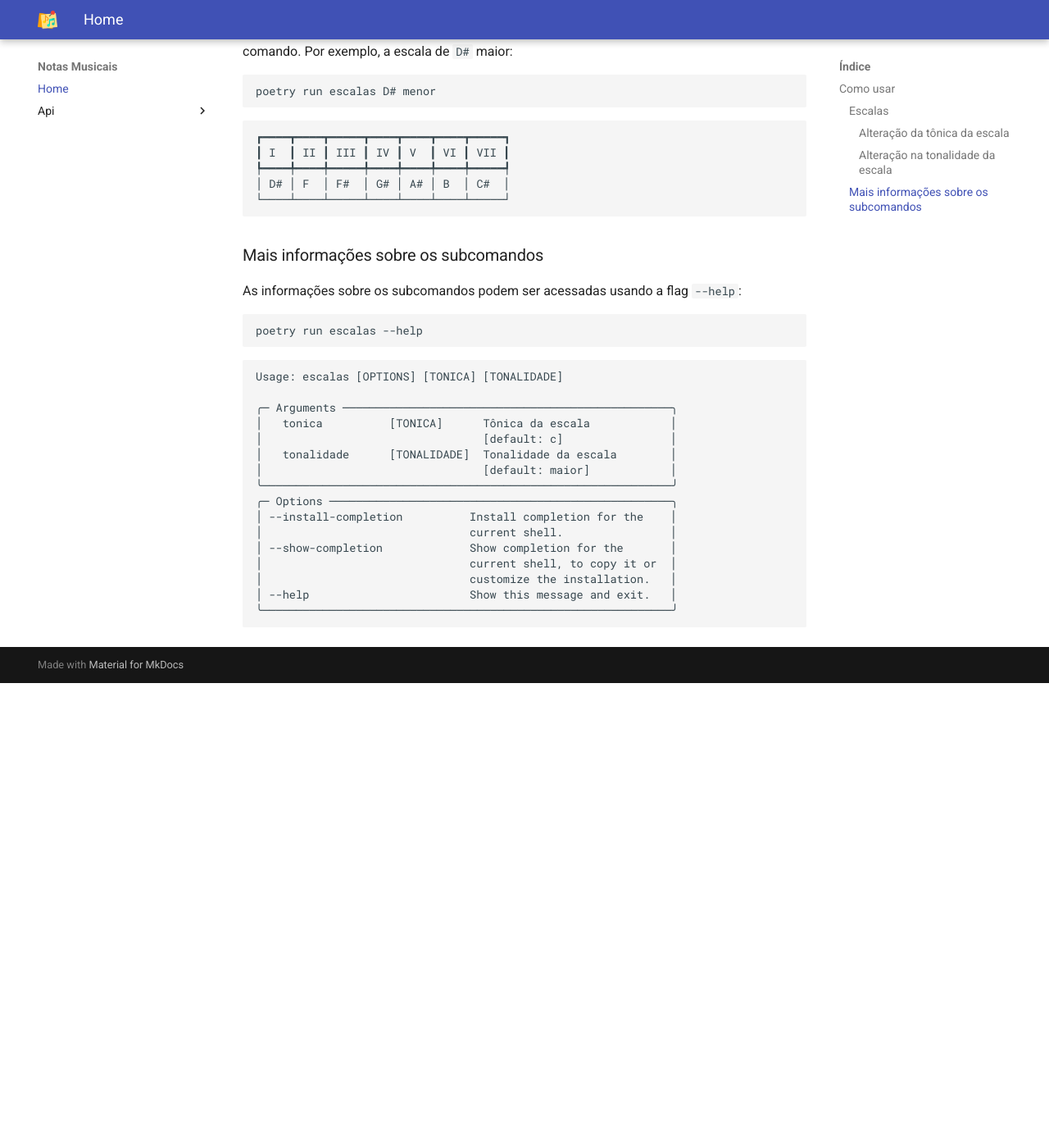
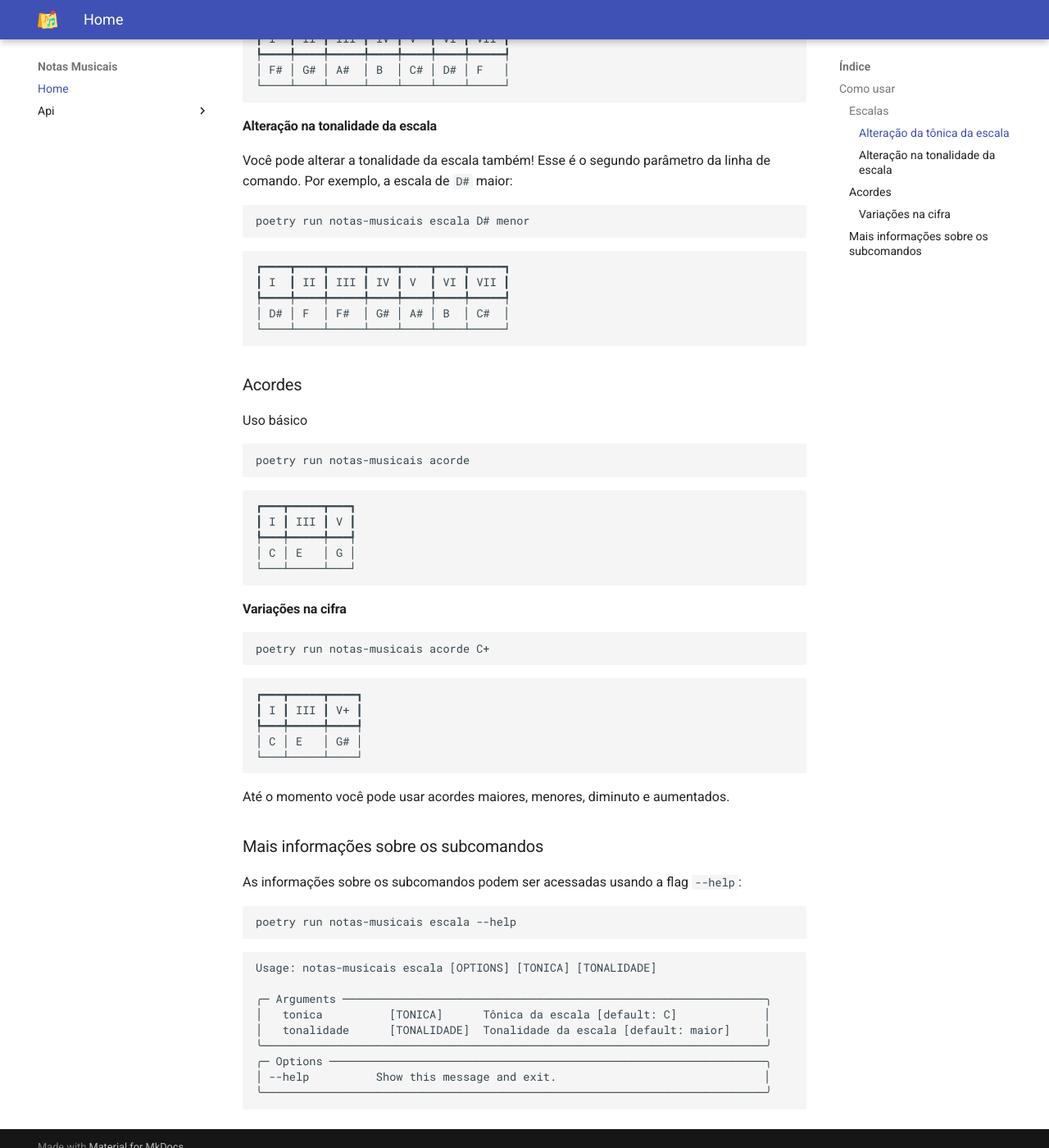
Before and after one commit to leonardojacomussi/notas-musicais, an MkDocs documentation site: the page built from docs/index.md, in a window 1280 px wide and 1400 px high, scrolled down 1236 px. Shown: the whole window at 82% size. Built offline with MkDocs 1.6.1 and Material for MkDocs 9.7.7, drawn with Linux system fonts in a browser that asks for light colours; before the commit the page ends 2069 px from its top, so only the background shows below that; some of the changed text lies outside the part shown.

Commit message:
docs: add chords to the docs

````diff
--- a/docs/index.md
+++ b/docs/index.md
@@ -1,6 +1,10 @@
 ![Logo do projeto](assets/logo.webp){width="300" .center}
 
 # Notas Musicais
+
+Notas musicais é um CLI para ajudar na formação de escalas, acordes e campos harmônicos.
+
+Toda a aplicação é baseada em um comando chamado `notas-musicais`. Esse comando tem um subcomando relacionado a cada ação que a aplicação pode realizar. Como `escalas` e `acordes`.
 
 ## Como usar
 
@@ -9,7 +13,7 @@
 Você pode chamar as escalas via linha de comando. Por exemplo:
 
 ```bash
-poetry run escalas
+poetry run notas-musicais escala
 ```
 
 Retornando os graus e as notas correspondentes a essa escala:
@@ -27,7 +31,7 @@ Retornando os graus e as notas correspondentes a essa escala:
 O primeiro parâmetro do CLI é a tônica da escala que deseja exibir. Desta forma, você pode alterar a escala retornada. Por exemplo, a escala de `F#`:
 
 ```bash
-poetry run escalas F#
+poetry run notas-musicais escala F#
 ```
 
 Resultado em:
@@ -45,7 +49,7 @@ Resultado em:
 Você pode alterar a tonalidade da escala também! Esse é o segundo parâmetro da linha de comando. Por exemplo, a escala de `D#` maior:
 
 ```bash
-poetry run escalas D# menor
+poetry run notas-musicais escala D# menor
 ```
 
 ```
@@ -56,29 +60,54 @@ poetry run escalas D# menor
 └────┴────┴─────┴────┴────┴────┴─────┘
 ```
 
+### Acordes
+
+Uso básico
+
+```bash
+poetry run notas-musicais acorde
+```
+
+```
+┏━━━┳━━━━━┳━━━┓
+┃ I ┃ III ┃ V ┃
+┡━━━╇━━━━━╇━━━┩
+│ C │ E   │ G │
+└───┴─────┴───┘
+```
+
+#### Variações na cifra
+
+```bash
+poetry run notas-musicais acorde C+
+```
+
+```
+┏━━━┳━━━━━┳━━━━┓
+┃ I ┃ III ┃ V+ ┃
+┡━━━╇━━━━━╇━━━━┩
+│ C │ E   │ G# │
+└───┴─────┴────┘
+```
+
+Até o momento você pode usar acordes maiores, menores, diminuto e aumentados.
+
 ### Mais informações sobre os subcomandos
 
 As informações sobre os subcomandos podem ser acessadas usando a flag `--help`:
 
 ```bash
-poetry run escalas --help
+poetry run notas-musicais escala --help
 ```
 
 ```
-Usage: escalas [OPTIONS] [TONICA] [TONALIDADE]
+Usage: notas-musicais escala [OPTIONS] [TONICA] [TONALIDADE]
 
-╭─ Arguments ─────────────────────────────────────────────────╮
-│   tonica          [TONICA]      Tônica da escala            │
-│                                 [default: c]                │
-│   tonalidade      [TONALIDADE]  Tonalidade da escala        │
-│                                 [default: maior]            │
-╰─────────────────────────────────────────────────────────────╯
-╭─ Options ───────────────────────────────────────────────────╮
-│ --install-completion          Install completion for the    │
-│                               current shell.                │
-│ --show-completion             Show completion for the       │
-│                               current shell, to copy it or  │
-│                               customize the installation.   │
-│ --help                        Show this message and exit.   │
-╰─────────────────────────────────────────────────────────────╯
+╭─ Arguments ───────────────────────────────────────────────────────────────╮
+│   tonica          [TONICA]      Tônica da escala [default: C]             │
+│   tonalidade      [TONALIDADE]  Tonalidade da escala [default: maior]     │
+╰───────────────────────────────────────────────────────────────────────────╯
+╭─ Options ─────────────────────────────────────────────────────────────────╮
+│ --help          Show this message and exit.                               │
+╰───────────────────────────────────────────────────────────────────────────╯
 ```
````
